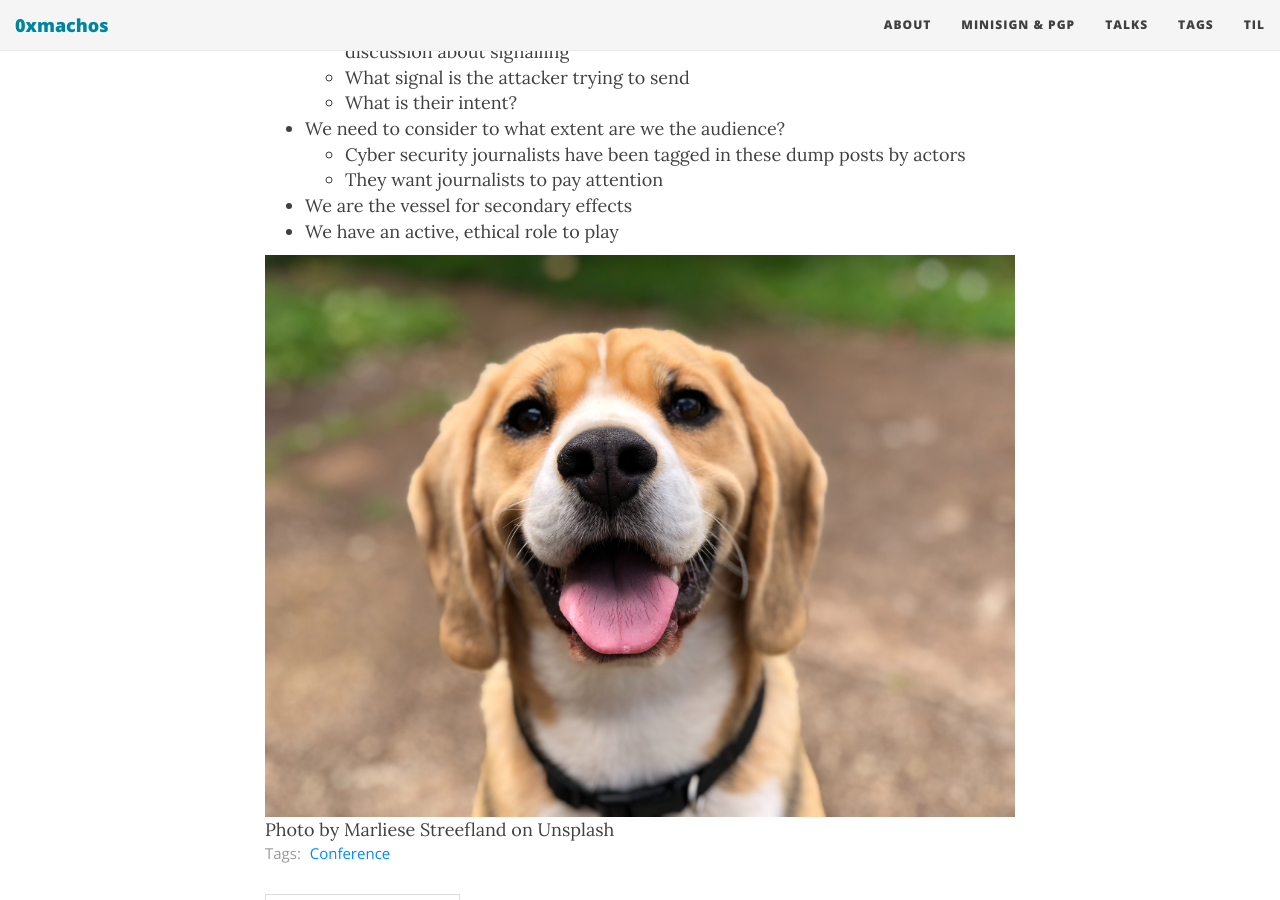
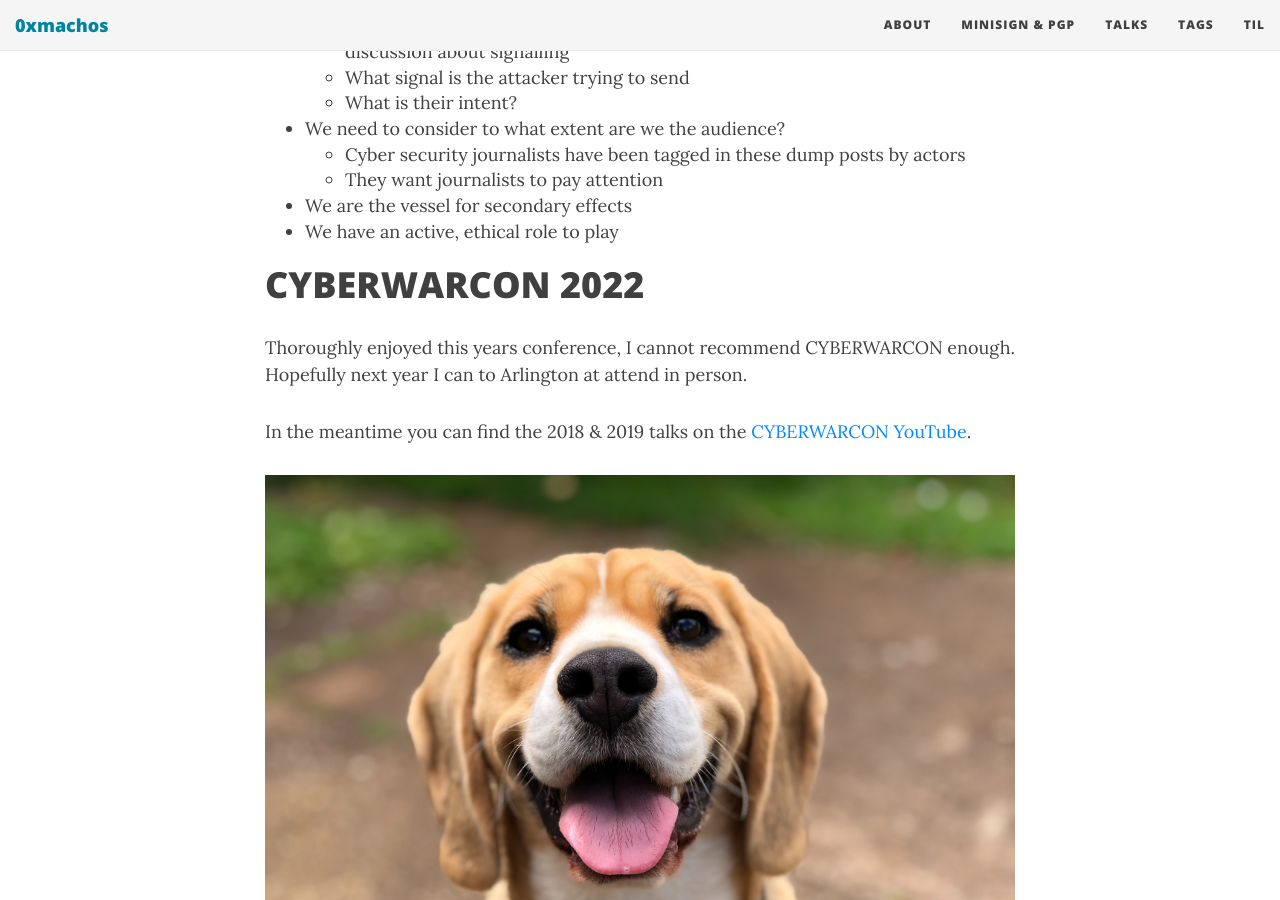
Before and after one commit to 0xmachos/0xmachos.github.io, a Jekyll site: the page built from _posts/2021-11-21-CYBERWARCON-2021.md, in a window 1280 px wide and 900 px high, scrolled down 17457 px. Built offline with Jekyll 4.4.1, drawn with Linux system fonts in a browser that asks for light colours; nearby versions of some CDN libraries.

Commit message:
Add epilogue

```diff
--- a/_posts/2021-11-21-CYBERWARCON-2021.md
+++ b/_posts/2021-11-21-CYBERWARCON-2021.md
@@ -547,5 +547,11 @@
 * We are the vessel for secondary effects
 * We have an active, ethical role to play
 
+# CYBERWARCON 2022
+
+Thoroughly enjoyed this years conference, I cannot recommend CYBERWARCON enough. Hopefully next year I can to Arlington at attend in person.
+
+In the meantime you can find the 2018 & 2019 talks on the [CYBERWARCON YouTube](https://www.youtube.com/channel/UCBMhGVkkEWSovOTz0Z79kPg/videos).
+
 
 {% include figure image_path="/img/dogs/dog6.jpg" caption="Photo by Marliese Streefland on Unsplash" %}
```
